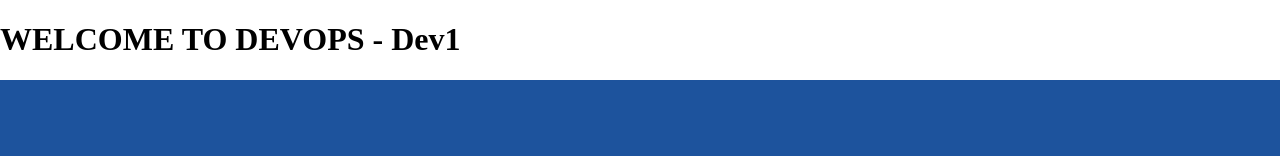
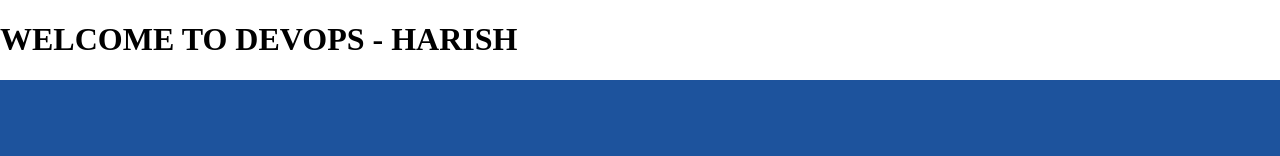
Before and after one commit to harishpo/Application1, a plain HTML site: page index.html in a window 1280 px wide. Shown: the top 156 px of the page. Drawn offline with Linux system fonts and the light colour scheme.

Commit message:
2nd commit by harish

```diff
--- a/index.html
+++ b/index.html
@@ -3,7 +3,7 @@
 
 <head>
      <title>HTML Application</title>
-	<h1>WELCOME TO DEVOPS - Dev1</h1>
+	<h1>WELCOME TO DEVOPS - HARISH</h1>
 	 <link href="css/site.css" rel="stylesheet">
 </head>
 
```
